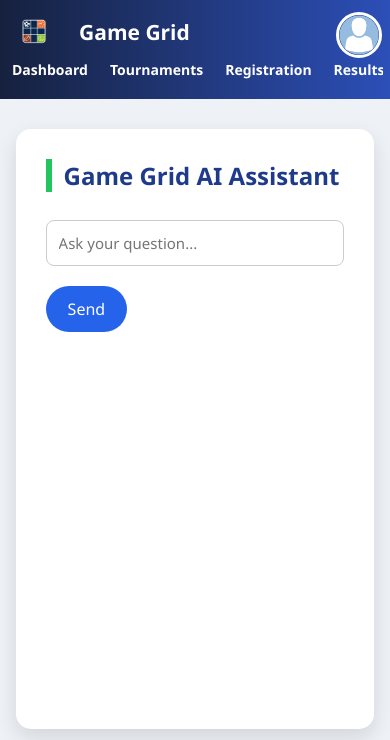
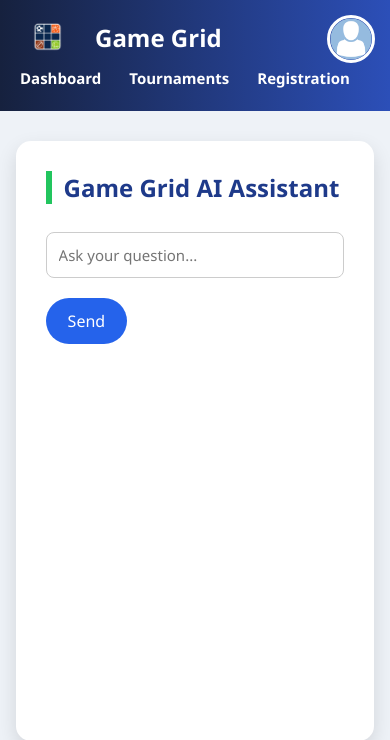
Before and after one commit to Atharv-Sudrik18/Game-Grid, a Flask app: page /user/chatbox in a window 390 px wide. Shown: the top 740 px of the page. Run offline with Flask 3, Linux system fonts and the light colour scheme; a user stored in the database is signed in.

Commit message:
Restore user panel CSS styles
Restored the original CSS styles for the user panel, including layout, colors, and responsive design.

```diff
--- a/static/css/user_style.css
+++ b/static/css/user_style.css
@@ -38,12 +38,12 @@ header p {
 /*================ NAVIGATION ================*/
 
 .navbar {
-    min-height: 90px;
+    height: 85px;
     background: linear-gradient(90deg, #16213e, #2c4fb8);
     display: flex;
     justify-content: space-between;
     align-items: center;
-    padding: 0 60px;
+    padding: 0 25px;
     position: relative;
     overflow: visible;
 }
@@ -537,19 +537,19 @@ footer p {
 
 /*================ MOBILE ================*/
 
-@media(max-width:768px) {
+@media(max-width:786px) {
 
     /* ================= NAVBAR ================= */
 
     .navbar {
-        min-height: auto;
+        height: auto;
 
         display: flex;
         flex-direction: column;
 
-        align-items: stretch;
+        align-items: flex-start;
 
-        padding: 14px 10px;
+        padding: 15px;
 
         position: relative;
 
@@ -664,8 +664,8 @@ footer p {
 
     .profile-dropdown {
         position: absolute;
-        top: 14px;
-        right: 12px;
+        top: 15px;
+        right: 15px;
         width: auto;
         margin: 0;
         padding: 0;
@@ -738,114 +738,6 @@ footer p {
     }
 }
 
-
-/*=====================================================*
-* SMALL PHONES
-*=====================================================*/
-
-@media(max-width:420px) {
-
-    .navbar {
-        padding: 12px 7px;
-    }
-
-
-    /* ================= LOGO ================= */
-
-    .logo {
-        padding-left: 7px;
-    }
-
-    .logo img {
-        width: 40px;
-    }
-
-    .logo h1 {
-        font-size: 21px;
-    }
-
-
-    /* ================= NAVIGATION ================= */
-
-    .nav-links {
-
-        width: 100%;
-        display: flex !important;
-        flex-direction: row !important;
-        flex-wrap: nowrap !important;
-        overflow-x: auto !important;
-        overflow-y: hidden !important;
-        gap: 22px;
-        padding: 8px 5px 8px;
-        /* Firefox */
-        scrollbar-width: auto;
-        scrollbar-color: #22c55e transparent;
-    }
-
-
-    /* ================= SMALL PHONE SCROLLBAR ================= */
-
-    .nav-links {
-        scrollbar-width: thin;
-        scrollbar-color: #22c55e transparent;
-    }
-
-    .nav-links::-webkit-scrollbar {
-        height: 7px;
-    }
-
-    .nav-links::-webkit-scrollbar-track {
-        background: transparent;
-        border-radius: 10px;
-    }
-
-    .nav-links::-webkit-scrollbar-thumb {
-        background: #22c55e;
-        border-radius: 10px;
-    }
-
-    .nav-links::-webkit-scrollbar-thumb:hover {
-        background: #16a34a;
-    }
-
-
-    .nav-links a {
-
-        font-size: 14px;
-
-        white-space: nowrap;
-
-        flex: 0 0 auto;
-    }
-
-
-    /* ================= PROFILE ================= */
-
-    .profile-dropdown {
-        position: absolute;
-        top: 12px;
-        right: 8px;
-    }
-
-
-    .profile-img {
-
-        width: 46px;
-        height: 46px;
-    }
-
-
-    /* ================= POPUP ================= */
-
-    .dropdown-content {
-        left: auto;
-        right: 0;
-        top: 58px;
-        width: 180px;
-        max-width: calc(100vw - 25px);
-    }
-}
-
 /* Flash response messages */
 .flash-container {
     width: 92%;
```
